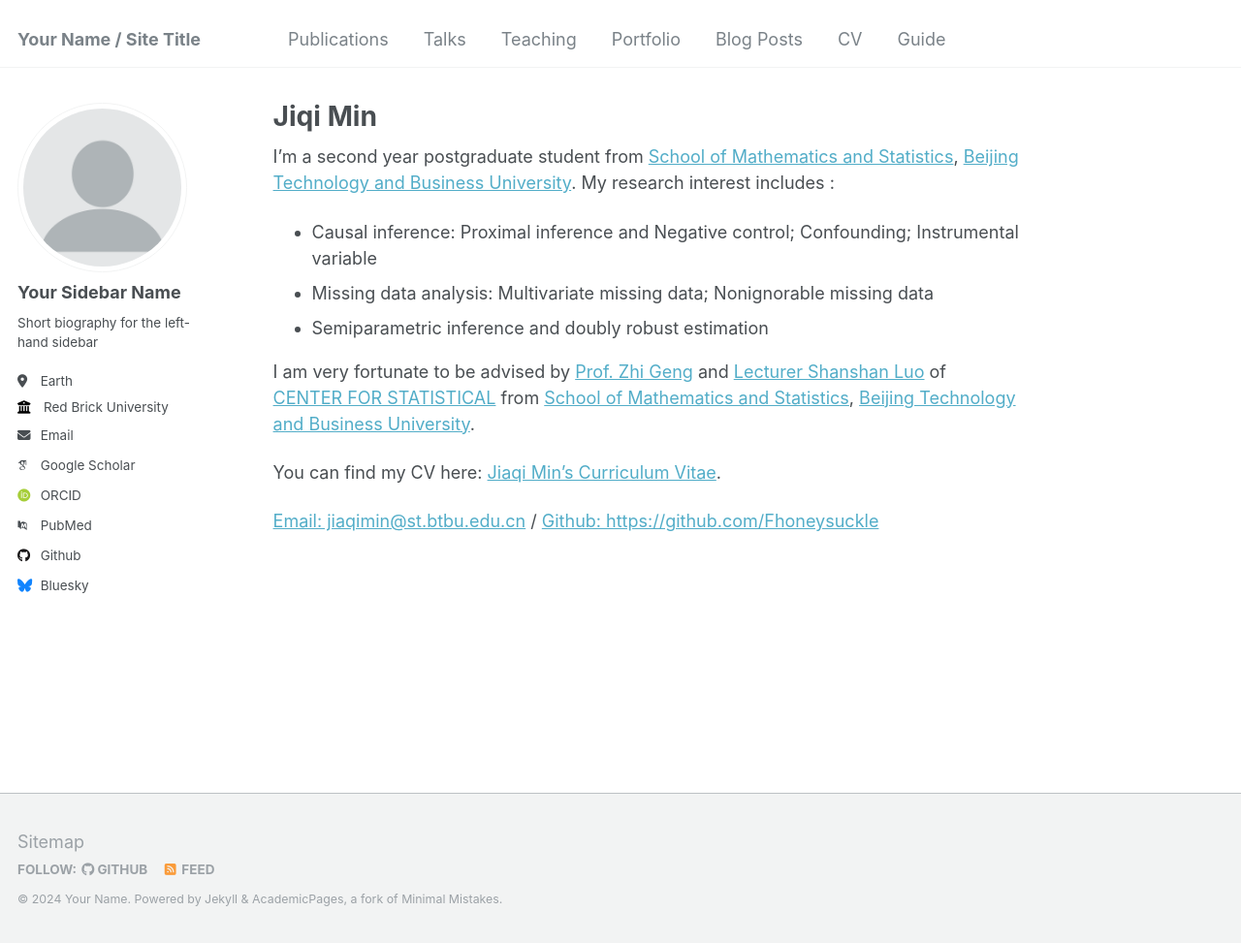
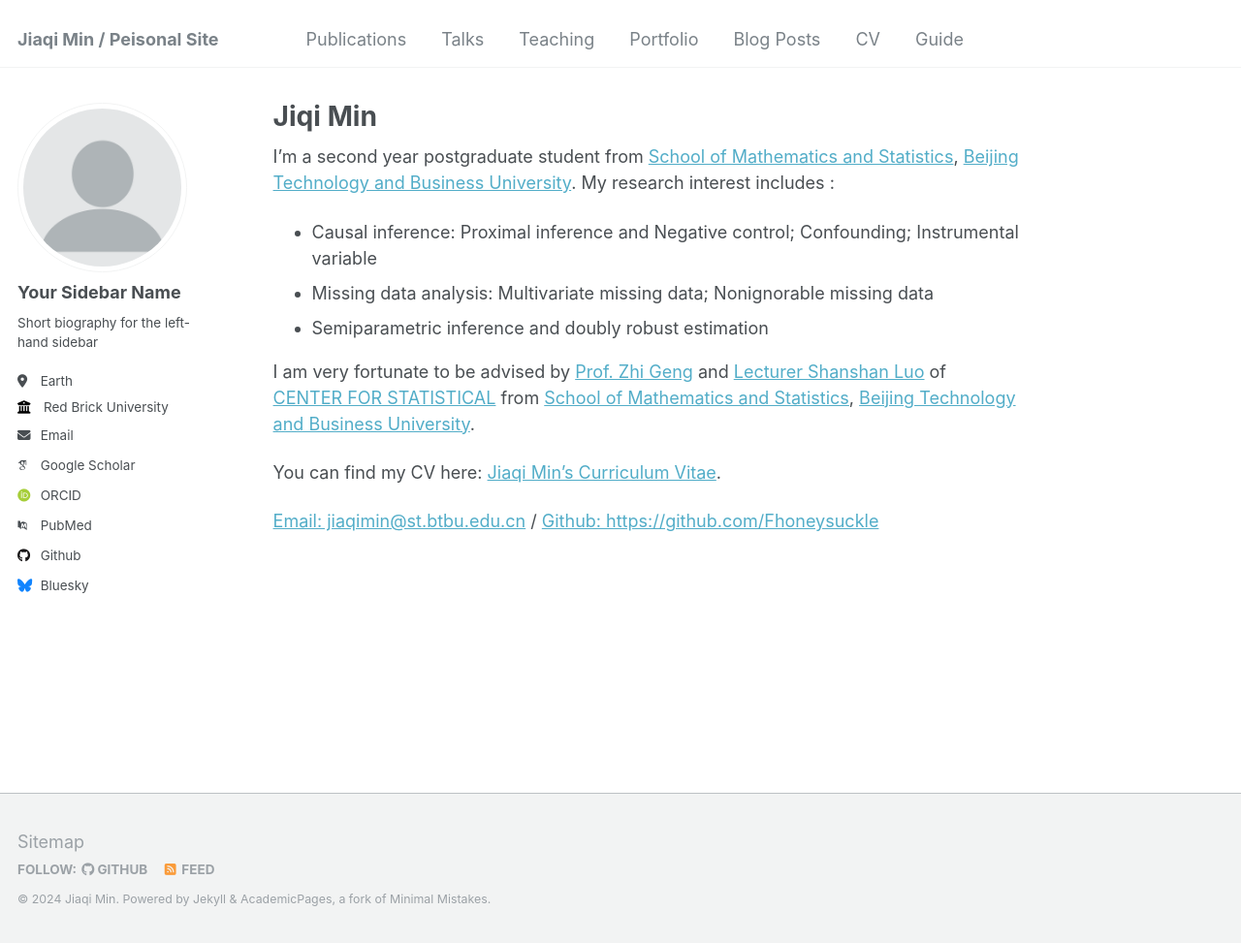
Before and after one commit to Fhoneysuckle/Fhoneysuckle.github.io, a Jekyll site: the page built from _pages/about.md, in a window 1280 px wide and 973 px high. Shown: the whole window at 97% size. Built offline with Jekyll 4.4.1, drawn with Linux system fonts in a browser that asks for light colours; some web fonts are replaced.

Commit message:
Update _config.yml

```diff
--- a/_config.yml
+++ b/_config.yml
@@ -8,11 +8,11 @@
 
 # Basic Site Settings
 locale                   : "en-US"
-title                    : "Your Name / Site Title"
+title                    : "Jiaqi Min / Peisonal Site"
 title_separator          : "-"
-name                     : &name "Your Name"
+name                     : &name "Jiaqi Min"
 description              : &description "personal description"
-url                      : https://academicpages.github.io # the base hostname & protocol for your site e.g. "https://mmistakes.github.io"
+url                      : https://fhoneysuckle.github.io # the base hostname & protocol for your site e.g. "https://mmistakes.github.io"
 baseurl                  : "" # the subpath of your site, e.g. "/blog"
 repository               : "academicpages/academicpages.github.io"
 
```
